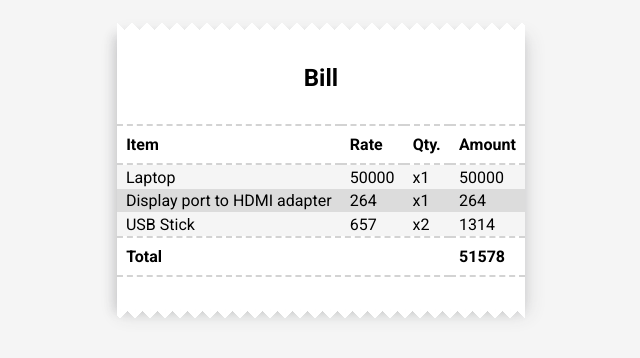
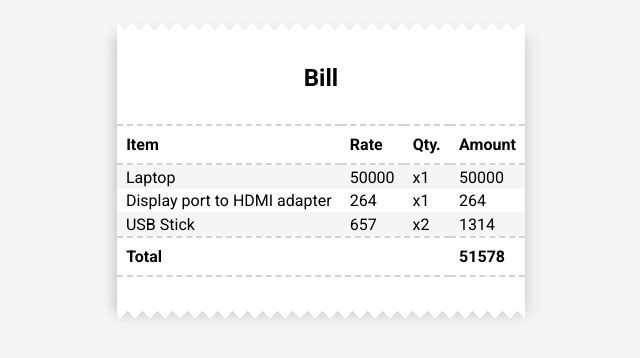
Before and after one commit to dipeshhhh/DailyUI, a React (Create React App) app: page /credit-card-checkout in a window 1280 px wide. Shown: the top 358 px of the page, without its empty margins (319-959 px from the left). Built offline with nearby package versions, Linux system fonts and the light colour scheme.

Commit message:
Change background color for odd no bill items

```diff
--- a/src/Challanges/002_CreditCardCheckout/CreditCardCheckout.css
+++ b/src/Challanges/002_CreditCardCheckout/CreditCardCheckout.css
@@ -91,9 +91,6 @@
 .credit-card-bill-table {
   border-spacing: 0px;
 }
-.credit-card-bill-table>tbody>tr:nth-child(even){
-  background-color: rgb(220, 220, 220);
-}
 .credit-card-bill-table>tbody>tr:nth-child(odd){
   background-color: rgb(245, 245, 245);
 }
```
